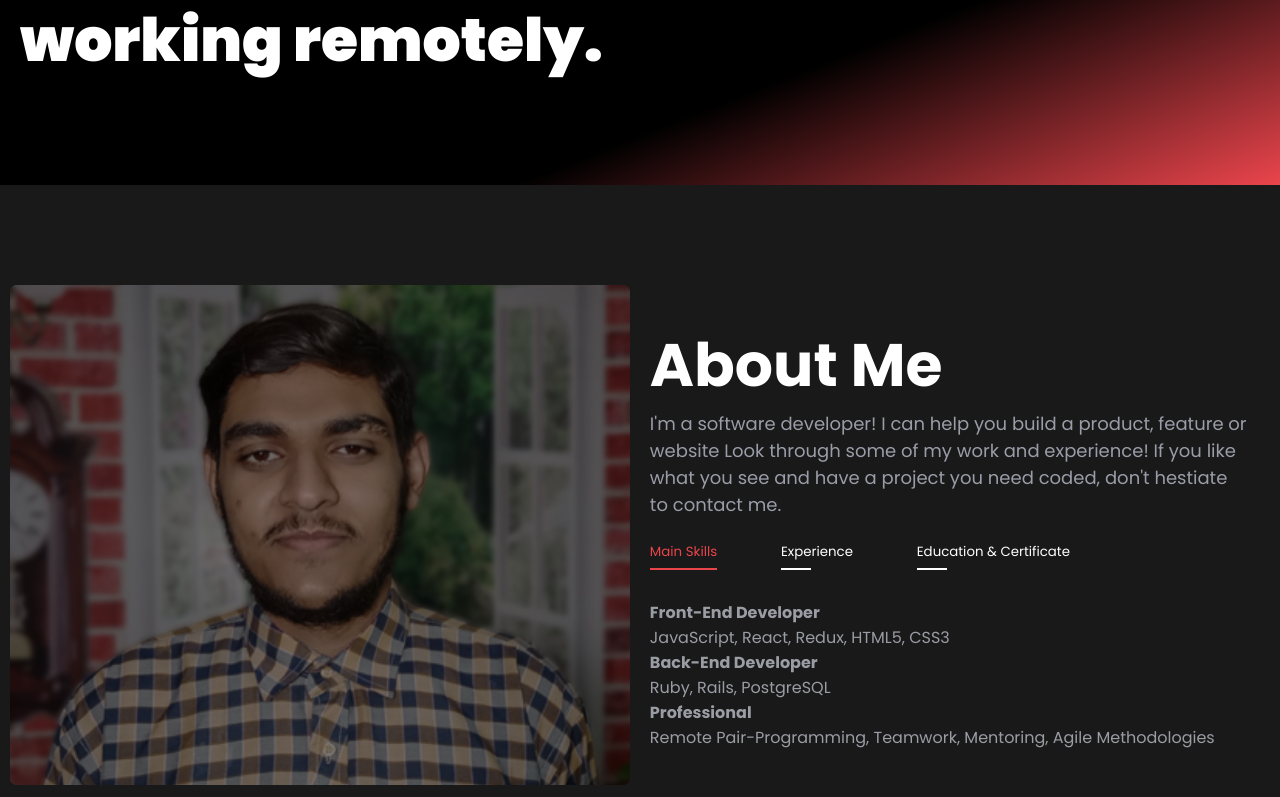
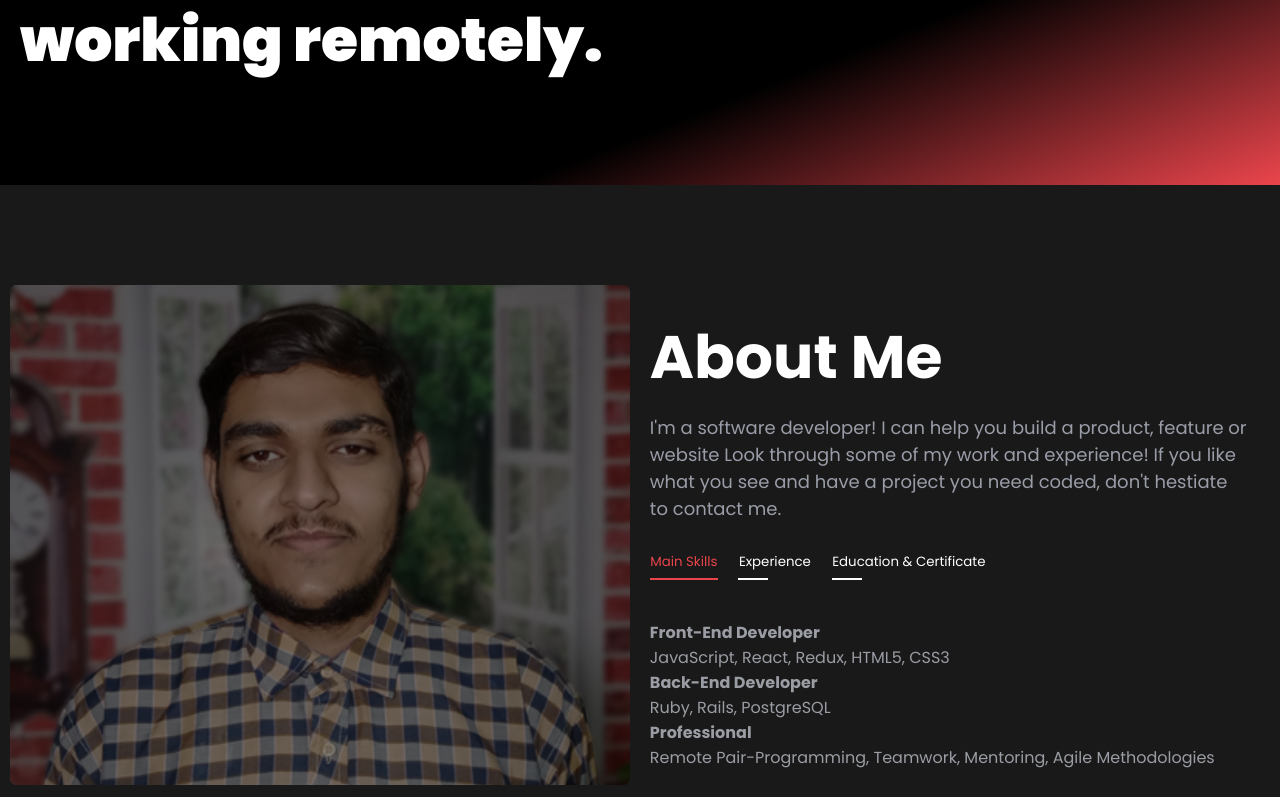
Before and after one commit to HAMMAS-SALEEM/Portfolio-React, a React (Create React App) app: page / in a window 1280 px wide. Shown: the part 380-1177 px from the top of the page. Built offline with nearby package versions, Linux system fonts and the light colour scheme.

Commit message:
:art: Fixing margins and paddings in the about section

```diff
--- a/src/components/AboutDetails.js
+++ b/src/components/AboutDetails.js
@@ -16,8 +16,8 @@ const AboutDetails = () => {
       <ul className="about-details-navbar">
         {
             aboutLinks.map((link, index) => (
-              <li key={link.id}>
-                <button onClick={(e) => handleLink(e.target.id)} id={index} className={handleActiveLink(index)} type="button">
+              <li className="single-navlink-container" key={link.id}>
+                <button onClick={(e) => handleLink(e.target.id)} id={`a${index}`} className={handleActiveLink(index)} type="button">
                   {link.link}
                   <br />
                   <div className="about-navlink-border"> </div>
--- a/src/stylesheets/about.css
+++ b/src/stylesheets/about.css
@@ -29,10 +29,23 @@
 .about-me-title {
   color: white;
   font-size: 36px;
+  margin: 12px 0;
 }
 
 .about-me-par {
   color: rgba(198, 201, 216, 0.75);
+}
+
+button#a0 {
+  width: 68px;
+}
+
+button#a1 {
+  width: 74px;
+}
+
+button#a2 {
+  width: 154px;
 }
 
 @media screen and (max-width: 530px) {
--- a/src/stylesheets/aboutdetails.css
+++ b/src/stylesheets/aboutdetails.css
@@ -1,8 +1,7 @@
 .about-details-navbar {
   display: flex;
-  justify-content: space-between;
-  width: 70%;
   margin: 20px 0;
+  flex-wrap: wrap;
 }
 
 .about-details-navlink {
@@ -12,6 +11,7 @@
   outline: none;
   border: none;
   color: white;
+  margin: 10px;
 }
 
 .about-navlink-border {
@@ -58,3 +58,9 @@
   font-size: 16px;
   color: rgb(155, 157, 164);
 }
+
+@media screen and (min-width: 768px) {
+  button#a0 {
+    margin-left: 0;
+  }
+}
```
